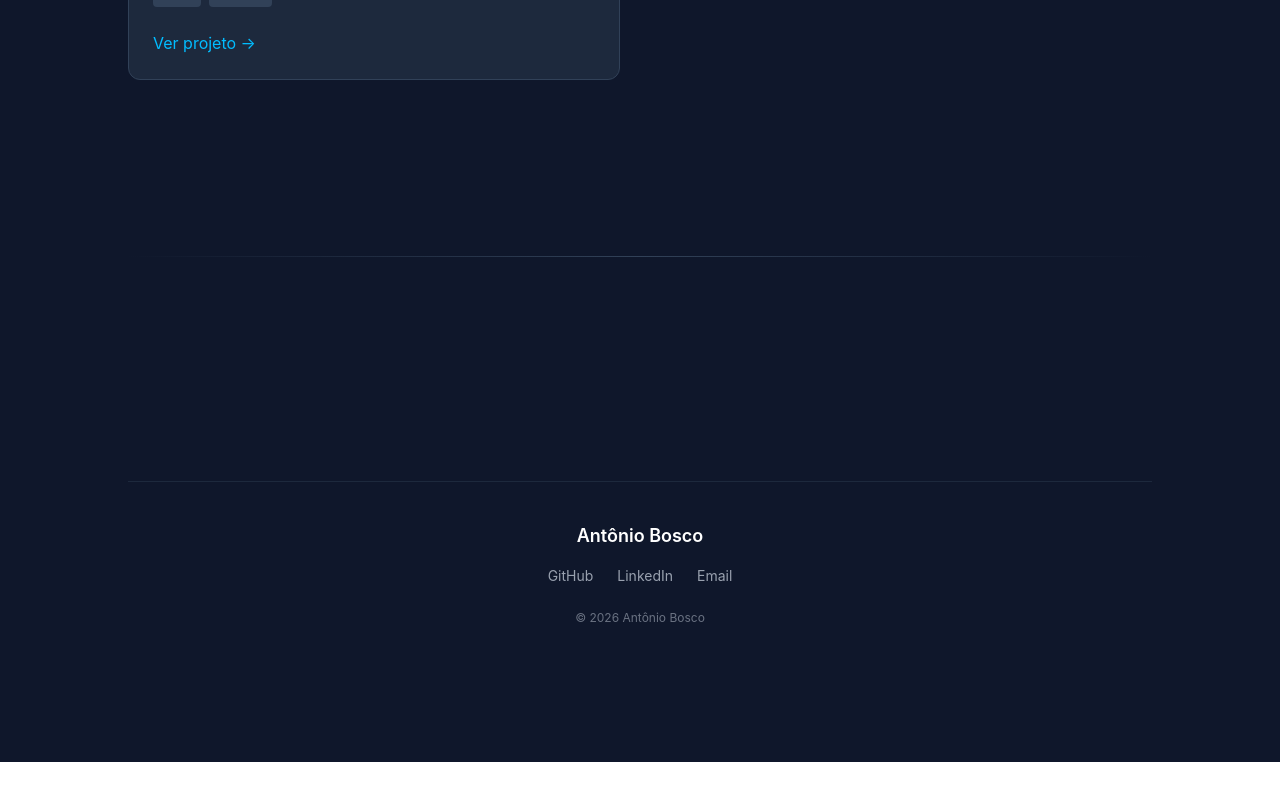
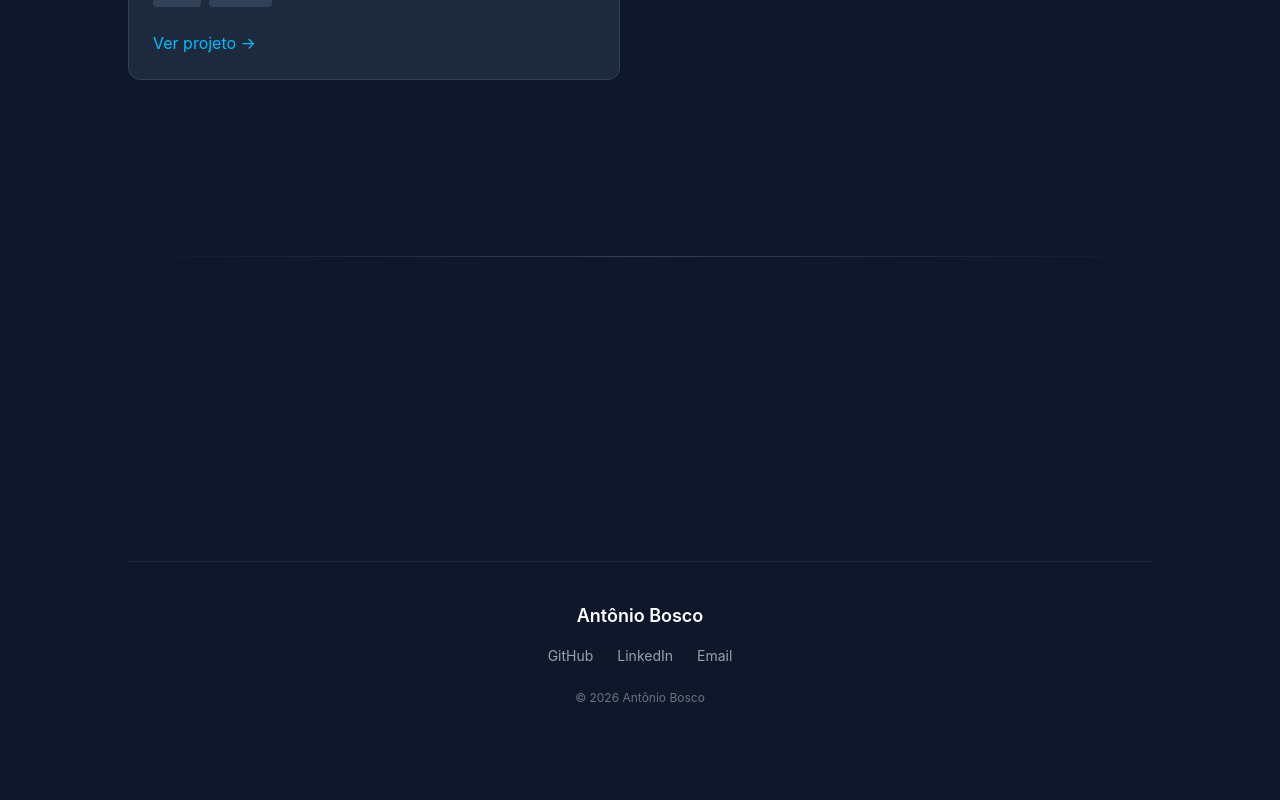
Before and after one commit to bosco227/portfolio, a React (Vite) app: page / in a window 1280 px wide. Shown: the part 2200-3000 px from the top of the page. Before the commit the page ends 2962 px from the top, so only its background shows below. Built offline with nearby package versions, Linux system fonts and the light colour scheme.

Commit message:
Correção de bugs

```diff
--- a/src/components/Contact.jsx
+++ b/src/components/Contact.jsx
@@ -1,5 +1,14 @@
+import { motion } from "framer-motion";
+
 export default function Footer() {
   return (
+    <motion.section
+      id="projects"
+      className="py-20 scroll-mt-24"
+      initial={{ opacity: 0, y: 40 }}
+      whileInView={{ opacity: 1, y: 0 }}
+      transition={{ duration: 0.6 }}
+    >
       <footer className="mt-32 border-t border-slate-800 py-10">
         <div className="max-w-6xl mx-auto px-6 text-center text-gray-400">
           <h3 className="text-white font-semibold text-lg">Antônio Bosco</h3>
@@ -34,5 +43,6 @@ export default function Footer() {
           </p>
         </div>
       </footer>
+    </motion.section>
   );
 }
```
Lines whose indentation alone changed are shown as unchanged.
